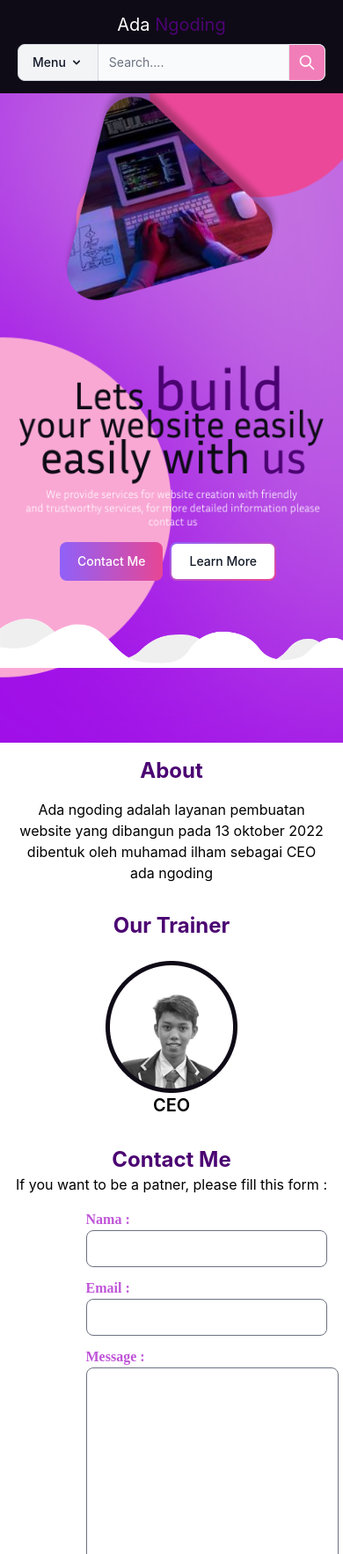
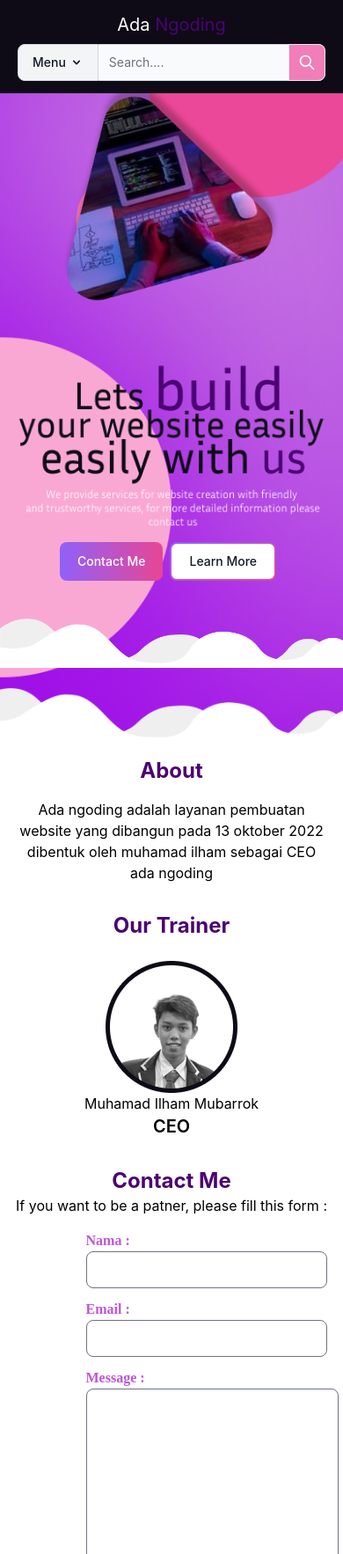
Before and after one commit to barrqyu/web-pt, a website: page index.html in a window 390 px wide. Shown: the top 1766 px of the page at 88% size. Drawn offline with nearby package versions, Linux system fonts and the light colour scheme.

Commit message:
ada ngoding

```diff
--- a/index.html
+++ b/index.html
@@ -125,7 +125,10 @@
       </div>
       <div>
         <div class="flex justify-center mt-6">
-          <img src="./assets/frame2.png" class="" alt="">
+          <img src="/assets/Frame2.png" class="" alt="">
+        </div>
+        <div class="flex justify-center">
+          <h2>Muhamad Ilham Mubarrok</h2><br>
         </div>
         <div class="flex justify-center">
           <h2 class="font-semibold text-xl">CEO</h2>
--- a/src/input.css
+++ b/src/input.css
@@ -12,7 +12,7 @@
 
 @media only screen and (max-width: 414px) {
   .bg-hero {
-    background-image: url("../assets/bgmobile.png");
+    background-image: url("../assets/bgmobile2.png");
     background-repeat: no-repeat;
     background-size: cover;
   }
```
Also changed, not shown: assets/bgmobile2.png (added), dist/output.css.
